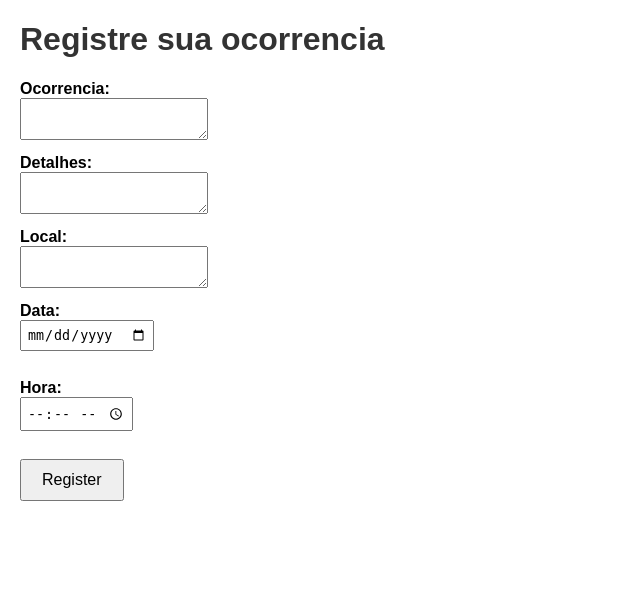
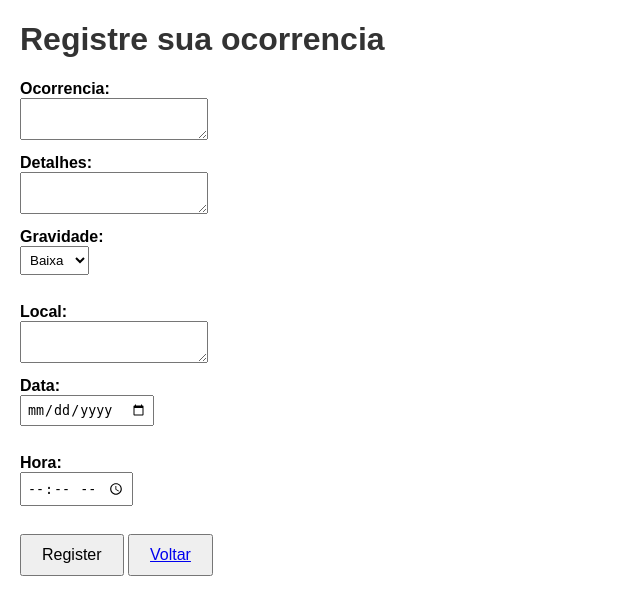
Before and after one commit to 7hurz1n/PNT-web-mobile, a Flask app: page /register in a window 1280 px wide. Shown: the top 615 px of the page, without its empty margins (0-640 px from the left). Run offline with Flask 3, Linux system fonts and the light colour scheme.

Commit message:
Add severity selection and back button to form

```diff
--- a/templates/Register.html
+++ b/templates/Register.html
@@ -32,17 +32,30 @@
 <body>
     <h1>Registre sua ocorrencia</h1>
     <form action="{{ url_for('app.register') }}" method="post">
+
         <label for="ocorrenciaForm">Ocorrencia:</label><br>
         <textarea name="ocorrenciaForm"></textarea><br>
+
         <label for="detalhesForm">Detalhes:</label><br>
         <textarea name="detalhesForm"></textarea><br>
+
+        <label for="gravidadeForm">Gravidade:</label><br>
+        <select name="gravidadeForm">
+            <option value="baixa">Baixa</option>
+            <option value="media">Média</option>
+            <option value="alta">Alta</option>
+        </select><br><br>
+
         <label for="localForm">Local:</label><br>
         <textarea name="localForm"></textarea><br>
+
         <label for="dataForm">Data:</label><br>
         <input type="date" name="dataForm"><br><br>
+
         <label for="horaForm">Hora:</label><br>
         <input type="time" name="horaForm"><br><br>
-        <button type="submit">Register</button>
+
+        <button type="submit">Register</button> <button><a href="{{ url_for('app.home') }}">Voltar</a></button>
     </form>
 </body>
 </html>
```
